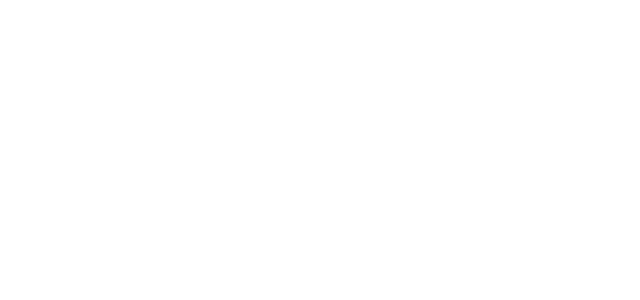
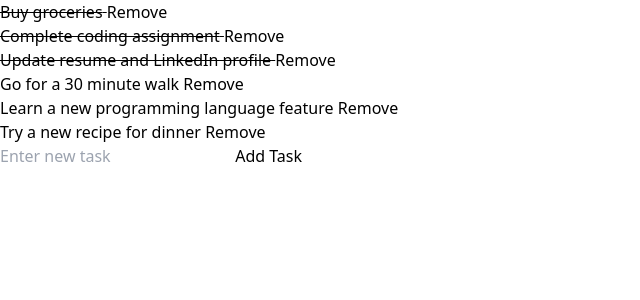
Before and after one commit to jessicamnelsonn/cpnt262-a6, a SvelteKit app: page / in a window 1280 px wide. Shown: the top 300 px of the page, without its empty margins (0-640 px from the left). Built offline with nearby package versions, Linux system fonts and the light colour scheme.

Commit message:
added task list display and management

```diff
--- a/src/routes/+page.svelte
+++ b/src/routes/+page.svelte
@@ -40,3 +40,17 @@
   }
 
 </script>
+
+<main>
+
+{#each todoList as { text, status }, index}
+  <div style={status ? 'text-decoration: line-through;' : ''}>
+    {text}
+    <button on:click={() => removeFromList(index)}>Remove</button>
+  </div>
+{/each}
+
+<input bind:value={newItem} placeholder="Enter new task" />
+<button on:click={addToList}>Add Task</button>
+
+</main>
```
